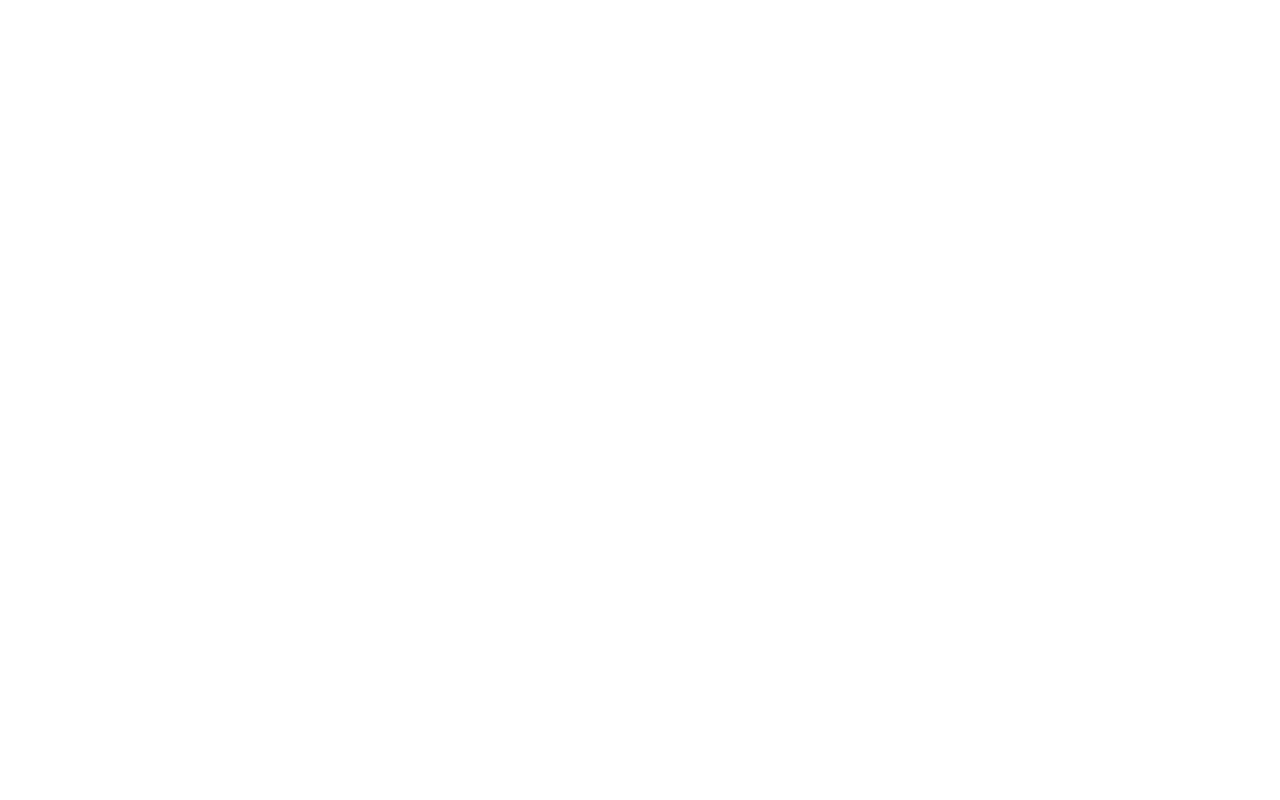
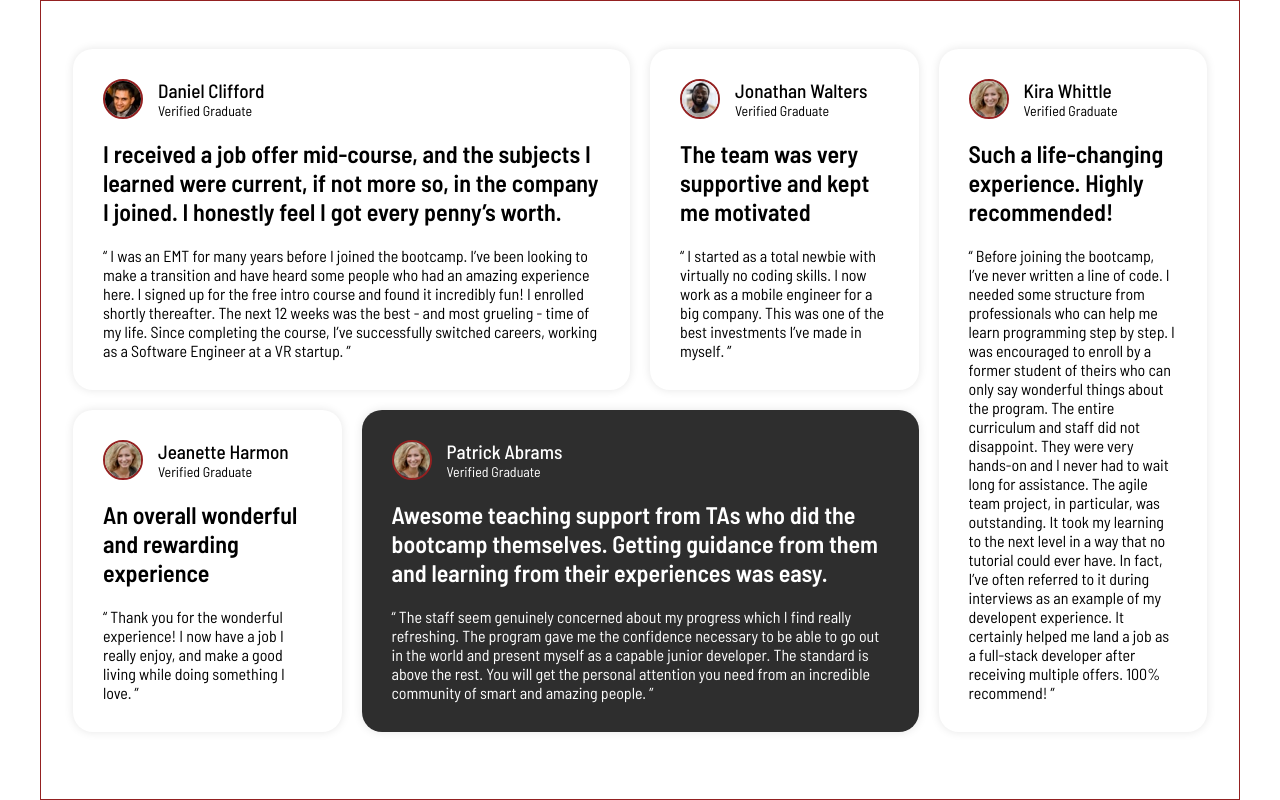
Before and after one commit to robiulsagor/fm-testimonials-grid-section, a plain HTML site: page index.html in a window 1280 px wide. Drawn offline with Linux system fonts and the light colour scheme.

Commit message:
feat: Basic struckture ready

```diff
--- a/index.html
+++ b/index.html
@@ -16,52 +16,134 @@
 </head>
 
 <body>
+  <main class="wrapper">
+    <section class="container">
+      <!-- testimonial card -->
+      <div class="card">
+        <div class="card__header">
+          <img src="./images/image-daniel.jpg" alt=" Daniel Clifford" class="card__image">
 
-  <!--
+          <div class="card__header__info">
+            <h3 class="card__name">
               Daniel Clifford
+            </h3>
+            <p class="card__role">
               Verified Graduate
-
+            </p>
+          </div>
+        </div>
+        <div class="card__body">
+          <p class="card__testimonial__title">
             I received a job offer mid-course, and the subjects I learned were current, if not more so,
             in the company I joined. I honestly feel I got every penny’s worth.
-
+          </p>
+          <p class="card__testimonial__text">
             “ I was an EMT for many years before I joined the bootcamp. I’ve been looking to make a
             transition and have heard some people who had an amazing experience here. I signed up
             for the free intro course and found it incredibly fun! I enrolled shortly thereafter.
             The next 12 weeks was the best - and most grueling - time of my life. Since completing
             the course, I’ve successfully switched careers, working as a Software Engineer at a VR startup. ”
+          </p>
+        </div>
+      </div>
+      <!-- testimonial card -->
+      <div class="card">
+        <div class="card__header">
+          <img src="./images/image-jonathan.jpg" alt="Jonathan Walters" class="card__image">
 
+          <div class="card__header__info">
+            <h3 class="card__name">
               Jonathan Walters
+            </h3>
+            <p class="card__role">
               Verified Graduate
-
+            </p>
+          </div>
+        </div>
+        <div class="card__body">
+          <p class="card__testimonial__title">
             The team was very supportive and kept me motivated
-
+          </p>
+          <p class="card__testimonial__text">
             “ I started as a total newbie with virtually no coding skills. I now work as a mobile engineer
             for a big company. This was one of the best investments I’ve made in myself. ”
+          </p>
+        </div>
+      </div>
 
+      <!-- testimonial card -->
+      <div class="card">
+        <div class="card__header">
+          <img src="./images/image-jeanette.jpg" alt="Jeanette Harmon" class="card__image">
+
+          <div class="card__header__info">
+            <h3 class="card__name">
               Jeanette Harmon
+            </h3>
+            <p class="card__role">
               Verified Graduate
-
+            </p>
+          </div>
+        </div>
+        <div class="card__body">
+          <p class="card__testimonial__title">
             An overall wonderful and rewarding experience
-
+          </p>
+          <p class="card__testimonial__text">
             “ Thank you for the wonderful experience! I now have a job I really enjoy, and make a good living
             while doing something I love. ”
+          </p>
+        </div>
+      </div>
 
+      <!-- testimonial card -->
+      <div class="card">
+        <div class="card__header">
+          <img src="./images/image-jeanette.jpg" alt="Patrick Abrams" class="card__image">
+
+          <div class="card__header__info">
+            <h3 class="card__name">
               Patrick Abrams
+            </h3>
+            <p class="card__role">
               Verified Graduate
-
+            </p>
+          </div>
+        </div>
+        <div class="card__body">
+          <p class="card__testimonial__title">
             Awesome teaching support from TAs who did the bootcamp themselves. Getting guidance from them and
             learning from their experiences was easy.
 
+          </p>
+          <p class="card__testimonial__text">
             “ The staff seem genuinely concerned about my progress which I find really refreshing. The program
             gave me the confidence necessary to be able to go out in the world and present myself as a capable
             junior developer. The standard is above the rest. You will get the personal attention you need from
             an incredible community of smart and amazing people. ”
+          </p>
+        </div>
+      </div>
 
+      <!-- testimonial card -->
+      <div class="card">
+        <div class="card__header">
+          <img src="./images/image-jeanette.jpg" alt="Patrick Abrams" class="card__image">
+
+          <div class="card__header__info">
+            <h3 class="card__name">
               Kira Whittle
+            </h3>
+            <p class="card__role">
               Verified Graduate
-
+            </p>
+          </div>
+        </div>
+        <div class="card__body">
+          <p class="card__testimonial__title">
             Such a life-changing experience. Highly recommended!
-
+          </p>
+          <p class="card__testimonial__text">
             “ Before joining the bootcamp, I’ve never written a line of code. I needed some structure from
             professionals who can help me learn programming step by step. I was encouraged to enroll by a former
             student of theirs who can only say wonderful things about the program. The entire curriculum and staff
@@ -70,7 +152,13 @@
             could ever have. In fact, I’ve often referred to it during interviews as an example of my developent
             experience. It certainly helped me land a job as a full-stack developer after receiving multiple offers.
             100% recommend! ”
--->
+          </p>
+        </div>
+      </div>
+
+
+    </section>
+  </main>
 </body>
 
 </html>
--- a/style.css
+++ b/style.css
@@ -3,3 +3,89 @@
   padding: 0;
   box-sizing: border-box;
 }
+
+body {
+  font-family: "Barlow Semi Condensed", sans-serif;
+}
+
+.wrapper {
+  max-width: 1200px;
+  margin: 0 auto;
+  padding: 2rem;
+  border: 1px solid #942121;
+  min-height: 100vh;
+  display: flex;
+  align-items: center;
+  justify-content: center;
+}
+
+.container {
+  width: 100%;
+  margin: 0 auto;
+  display: grid;
+  grid-template-columns: 1fr 1fr 1fr 1fr;
+  align-items: baseline;
+  align-content: center;
+  /* justify-content: safe; */
+  justify-self: baseline;
+  gap: 20px;
+}
+
+.card {
+  box-shadow: 0 0 10px rgba(0, 0, 0, 0.1);
+  padding: 30px;
+  border-radius: 20px;
+}
+
+.card:first-child {
+  grid-column: span 2;
+}
+
+.card:nth-child(3) {
+  grid-row: 2 / span 1;
+}
+
+.card:nth-child(4) {
+  grid-column: 2 / span 2;
+  background: #000000d1;
+  color: white !important;
+}
+
+.card:nth-child(5) {
+  grid-area: 1 / 4 /4 /4;
+}
+
+.card__header {
+  display: flex;
+  gap: 15px;
+}
+
+.card__image {
+  width: 40px;
+  height: 40px;
+  border-radius: 50%;
+  border: 2px solid #942121;
+}
+
+.card__name {
+  font-size: 1.2rem;
+  font-weight: 500;
+  /* color: #333; */
+}
+
+.card__role {
+  font-size: 0.875rem;
+}
+
+.card__testimonial__title {
+  font-size: 1.5rem;
+  /* color: #666; */
+  margin-top: 20px;
+  font-weight: 600;
+}
+
+.card__testimonial__text {
+  font-size: 1rem;
+  /* color: #333; */
+  margin-top: 20px;
+}
```
Lines whose indentation alone changed are shown as unchanged.
